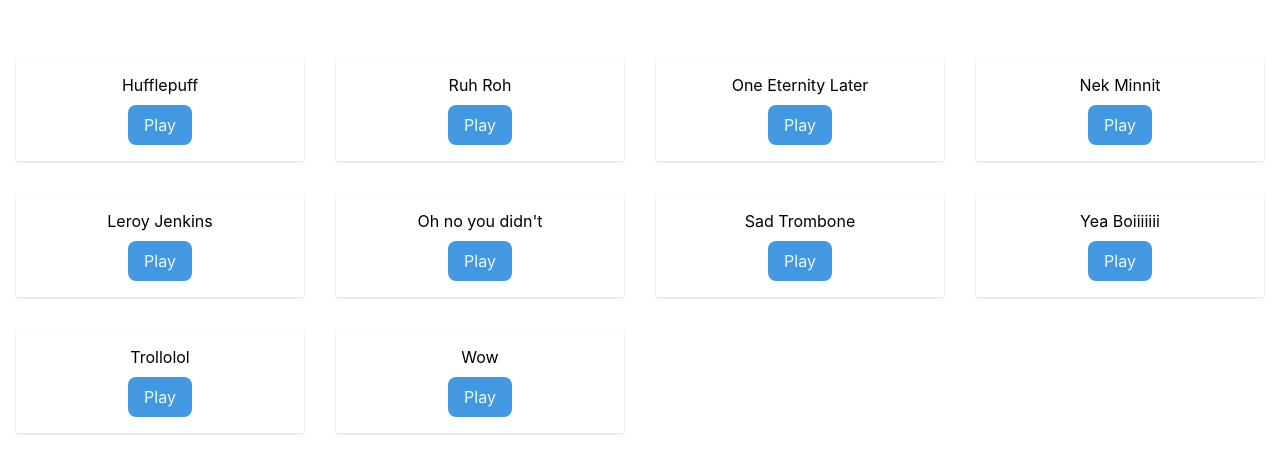
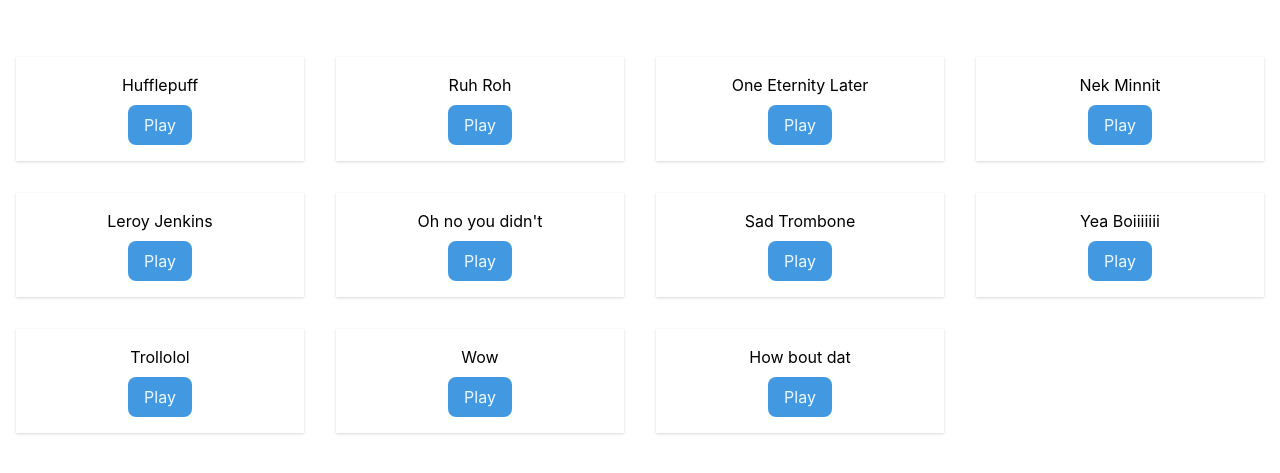
Before and after one commit to jryd/react-soundboard, a React (Create React App) app: page / in a window 1280 px wide. Shown: the part 155-628 px from the top of the page. Built offline with nearby package versions, Linux system fonts and the light colour scheme.

Commit message:
add how bout dat

```diff
--- a/src/audioFiles.js
+++ b/src/audioFiles.js
@@ -38,6 +38,10 @@ const files = [
   {
     name: 'Wow',
     url: '/audio/wow.mp3'
+  },
+  {
+    name: 'How bout dat',
+    url: '/audio/how-bout-dat.mp3'
   }
 ];
 
```
Also changed, not shown: 1 other file (tests, documents, lock files or other folders).
